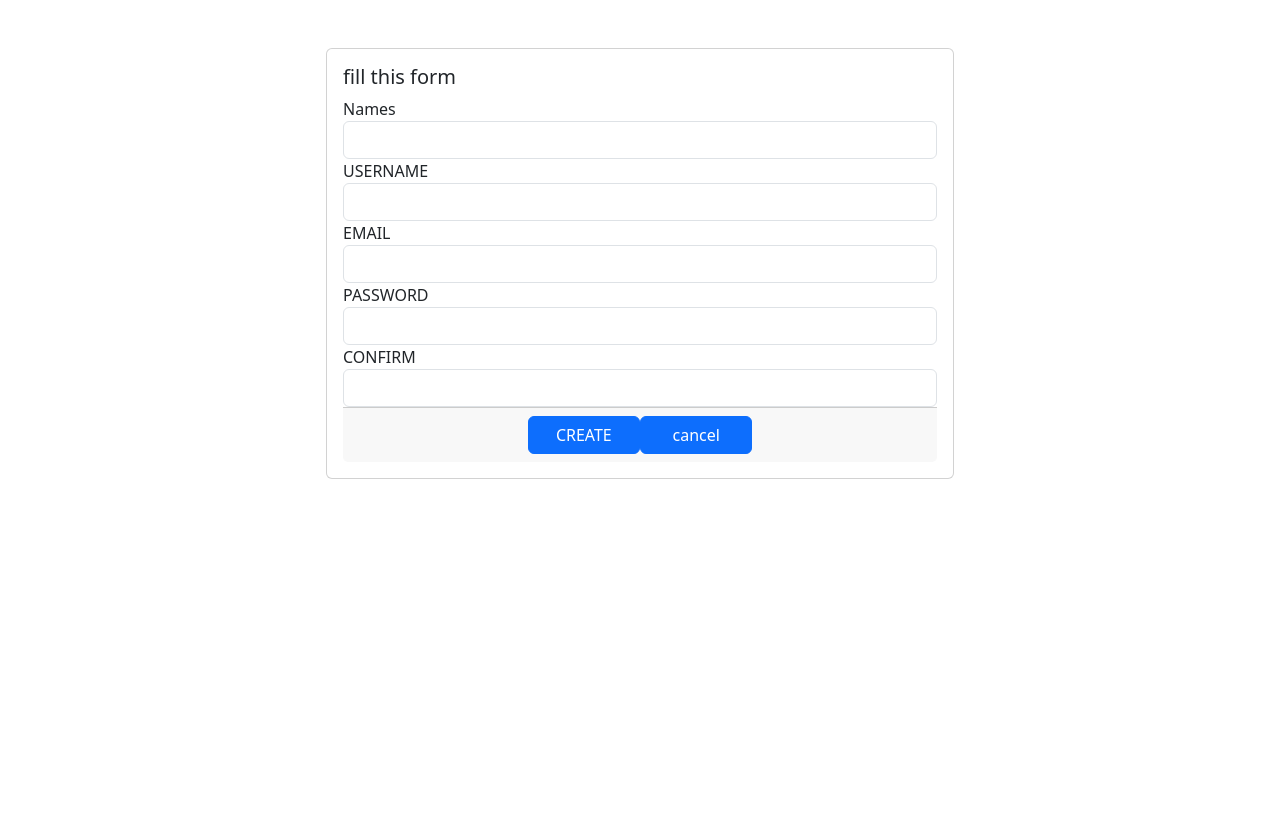
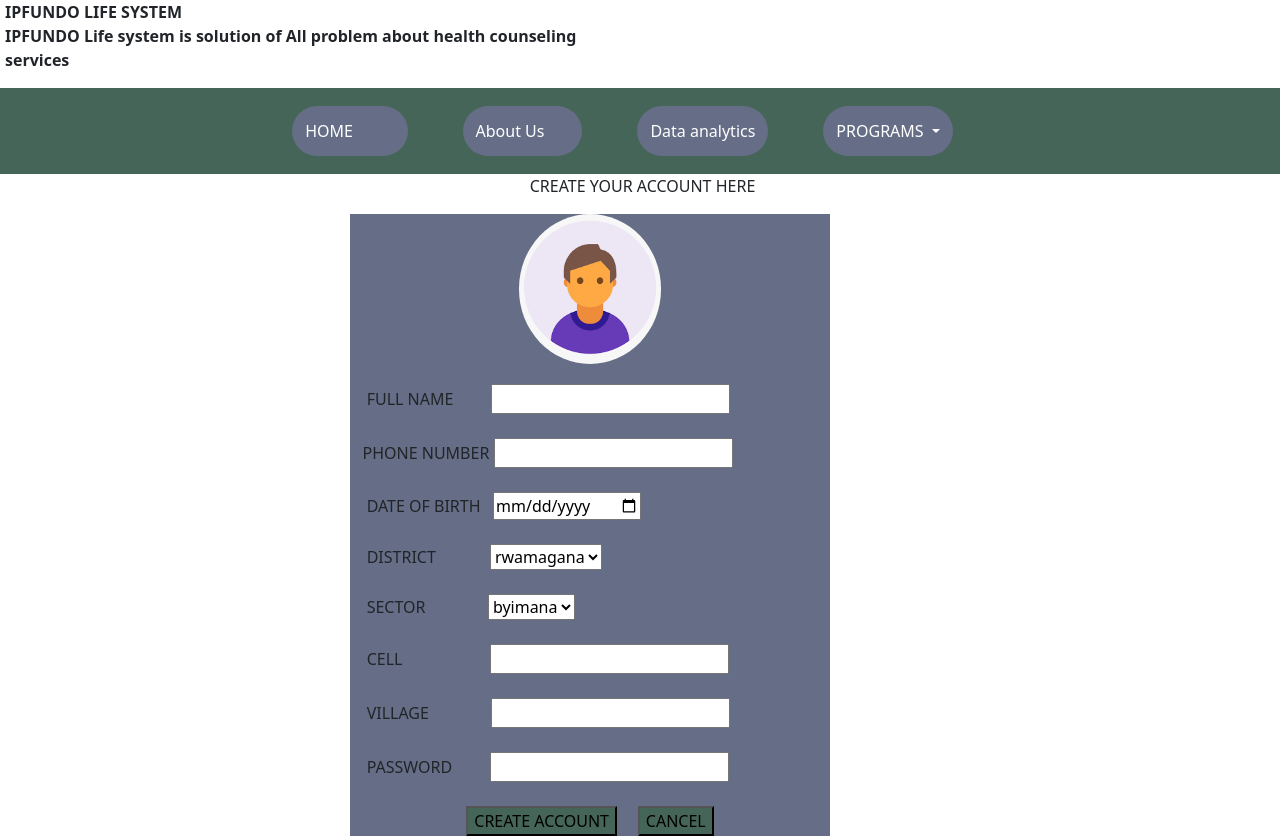
Before and after one commit to Angelyse/ipfundo_proje-2-, a PHP site: page /user_account.php in a window 1280 px wide. Before the commit the page ends 479 px from the top, so only its background shows below. Run offline with PHP 8.4, Linux system fonts and the light colour scheme; some libraries are stand-ins or nearby versions.

Commit message:
Update user_account.php

```diff
--- a/user_account.php
+++ b/user_account.php
@@ -1,56 +1,75 @@
+<?php include ('head2.php');?>
 <!DOCTYPE html>
 <html lang="en">
 <head>
     <meta charset="UTF-8">
-    <meta http-equiv="X-UA-Compatible" content="IE=edge">
     <meta name="viewport" content="width=device-width, initial-scale=1.0">
-    <title>Document</title>
+    <title>Bootstrap Form with First Name</title>
     <link rel="stylesheet" href="./bootstrap/css/bootstrap.min.css">
+    <link rel="stylesheet" href="./bootstrap/jquery.min.js">
+    <link rel="stylesheet" href="./bootstrap/umd/popper.min.js">
+    <link rel="stylesheet" href="./bootstrap/js/bootstrap.min.js">
+    <!-- Include Bootstrap CSS -->
+    <style>
+        form{
+            background-color: #656E86;
+            margin-left: 350px;
+            margin-right: 450px;
+        }
+        .user-icon {
+    text-align: center;
+    margin-bottom: 20px;
+}
+
+#user-icon-img {
+    max-width: 150px;
+    max-height: 150px;
+    border-radius: 50%;
+}
+
+    </style>
 </head>
 <body>
-    <div class="row mt-5">
-        <div class="col-sm-3"></div>
-        <div class="col-sm-6">
-            <div class="card">
-                <div class="card-body">
-                    <h5 class="card-title">fill this form</h5>
-                    <form action="insert.php" method="post" enctype="multipart/form-data">
-                        <div class="form-group">
-                            <label for="my-input">Names</label>
-                            <input id="my-input" class="form-control" type="text" name="names" required>
-                        </div>
-                        <div class="form-group">
-                            <label for="my-input">USERNAME</label>
-                            <input id="my-input" class="form-control" type="text" name="username" required>
-                        </div>
-                        <div class="form-group">
-                            <label for="my-input">EMAIL</label>
-                            <input id="my-input" class="form-control" type="email" name="email" required>
-                        </div>
-                        <div class="form-group">
-                            <label for="my-input">PASSWORD</label>
-                            <input id="my-input" class="form-control" type="password" name="password" required minlength="5">
-                        </div>
-                        <div class="form-group">
-                            <label for="my-input">CONFIRM</label>
-                            <input id="my-input" class="form-control" type="password" name="cpassword" required minlength="5">
-                        </div>
+    <center><p>CREATE YOUR ACCOUNT HERE</p></center>
+    <form method="get" action="">
+    <div class="user-icon">
+            <img src="user_icon.png" id="user-icon-img" alt="User Icon">
+        </div>
+    <label for=""> &nbsp &nbsp FULL NAME &nbsp &nbsp&nbsp &nbsp&nbsp;</label>
+        <input type="text" name="firstname"><br><br>
+       <label for=""> &nbsp &nbspPHONE NUMBER</label>
+        <input type="number" name="phonenumber"><br><br>
+       <label for=""> &nbsp &nbsp DATE OF BIRTH &nbsp</label>
+        <input type="date" name="dateofbirth"><br><br>
+
+       <label for="">&nbsp &nbsp DISTRICT &nbsp &nbsp &nbsp &nbsp &nbsp &nbsp</label>
+        <select name="district" id="" value="">
+            <option>rwamagana</option>
+        </select><br><br>
 
 
-                        <div class="card-footer d-flex justify-content-center"  >
-                        <input type="submit" value="CREATE" name="submit" class="btn btn-primary" style="width:20% ;">
-                        <input type="reset"value="cancel" class="btn btn-primary" style="width:20% ;">
-                    </div>
-                    </form>
-                </div>
+       <label for="sector"> &nbsp &nbsp SECTOR &nbsp &nbsp&nbsp &nbsp&nbsp &nbsp &nbsp &nbsp</label>
+
+        <select id="" name="department">
+            <option value="IT">byimana</option>
+            <option value="karenge">karenge</option>
+            <option value="gasabo">gasabo</option>
+        </select><br><br>
 
 
-                </div>
-            </div>
+       <label for=""> &nbsp &nbsp CELL  &nbsp &nbsp&nbsp &nbsp&nbsp &nbsp &nbsp &nbsp &nbsp &nbsp &nbsp </label>
+        <input type="text" name="firstname"><br><br>
 
-        </div>
-        <div class="col-sm-3"></div>
 
-    </div>
+       <label for=""> &nbsp &nbsp VILLAGE &nbsp &nbsp&nbsp &nbsp&nbsp &nbsp &nbsp &nbsp</label>
+        <input type="text" name="firstname"><br><br>
+
+
+       <label for=""> &nbsp &nbsp PASSWORD &nbsp &nbsp&nbsp &nbsp&nbsp </label>
+            <input type="password" name="password"><br><br>
+           <center> <input type="submit" value="CREATE ACCOUNT" style="background-color: #446557;";>&nbsp&nbsp
+           &nbsp&nbsp<input type="reset" value="CANCEL" style="background-color: #446557;">
+           </center>
+    </form>
 </body>
 </html>
```
